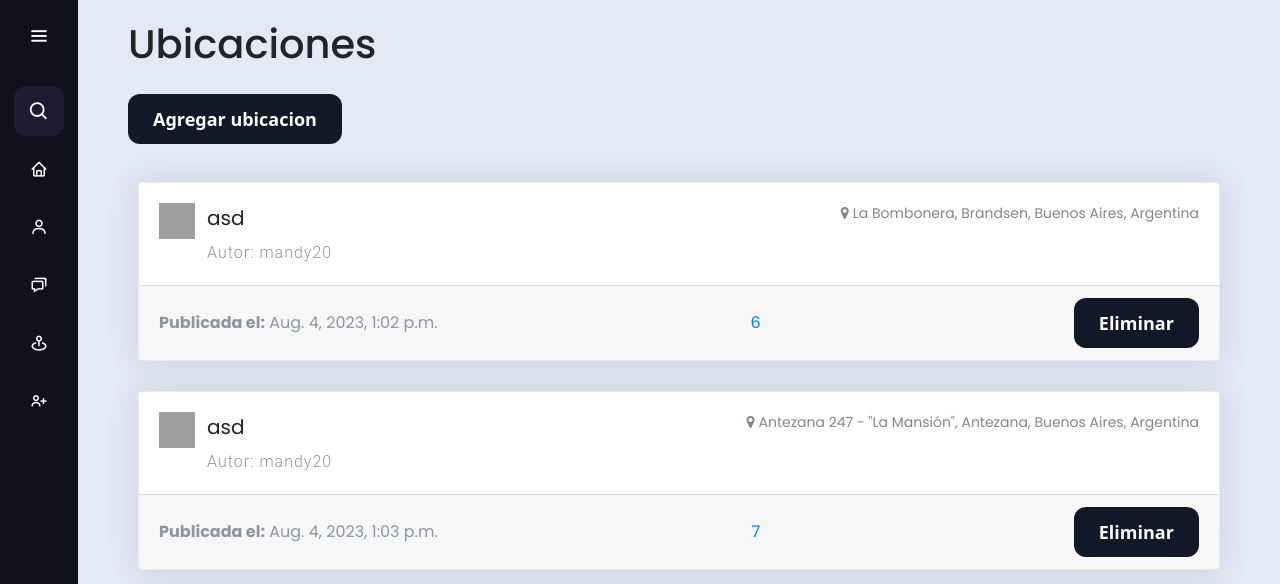
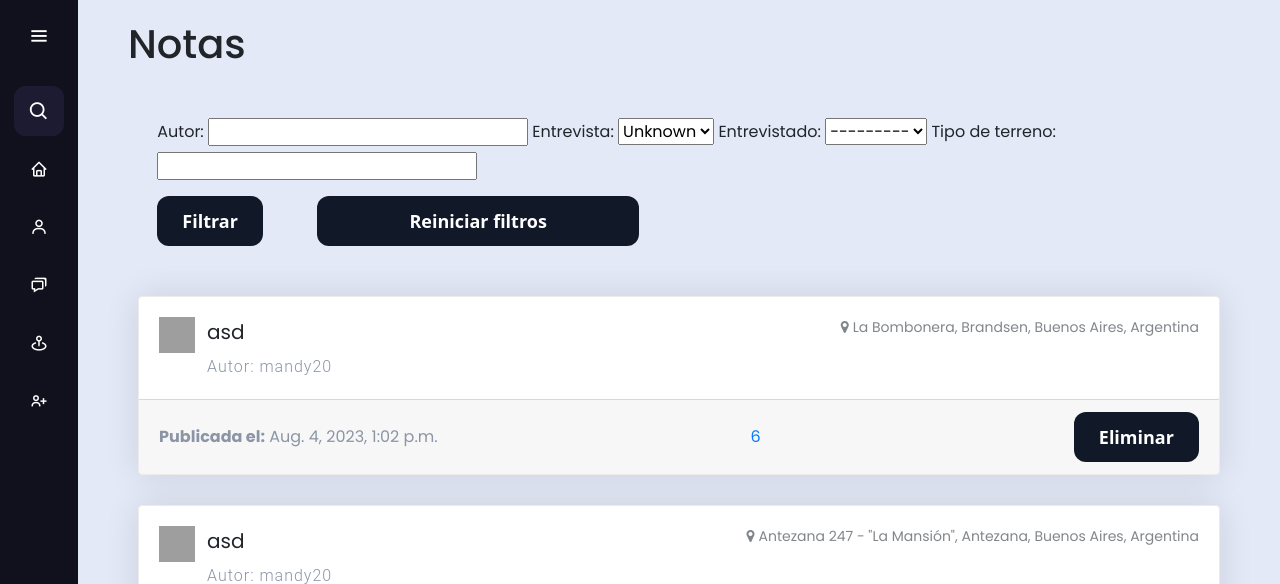
Before and after one commit to leesan2000/deu_HM, a Django app: page /notes/ in a window 1280 px wide. Shown: the top 584 px of the page. Run offline with Django 4.2, Linux system fonts and the light colour scheme; data comes from the database, SQL or seed files in the repository; data that the repository does not hold is empty; some libraries are stand-ins or nearby versions; grey boxes are pictures that could not be loaded.

Commit message:
fix vista notas

```diff
--- a/deu_HM/settings.py
+++ b/deu_HM/settings.py
@@ -26,7 +26,7 @@ SECRET_KEY = 'django-insecure-v6y6&@olputbz@r_@of-r9=#-+=l^ad_5=)%0n!ydc*7(7r8^8
 # SECURITY WARNING: don't run with debug turned on in production!
 DEBUG = True
 
-ALLOWED_HOSTS = []
+ALLOWED_HOSTS = ['ff35-186-57-212-20.ngrok-free.app', '127.0.0.1']
 
 
 # Application definition
@@ -143,3 +143,5 @@ MEDIA_ROOT = os.path.join(BASE_DIR, 'deu_HM/media')
 DEFAULT_AUTO_FIELD = 'django.db.models.BigAutoField'
 
 LOGIN_URL = 'login'
+
+CSRF_TRUSTED_ORIGINS = ['https://ff35-186-57-212-20.ngrok-free.app']
--- a/deu_HM/templates/notes.html
+++ b/deu_HM/templates/notes.html
@@ -17,15 +17,20 @@
     integrity="sha384-ggOyR0iXCbMQv3Xipma34MD+dH/1fQ784/j6cY/iJTQUOhcWr7x9JvoRxT2MZw1T" crossorigin="anonymous">
 
 
-<h1 style="margin-bottom: 20px; margin-left: 50px; padding-top: 20px;">Ubicaciones</h1>
+<h1 style="margin-bottom: 20px; margin-left: 50px; padding-top: 20px;">Notas</h1>
 
+<div class="container">
+    <form style="padding-left: 3%; padding-top: 30px; padding-right: 3%; padding-bottom: 50px;" method="get">
+        {{ filtro.form}}
+        <div class="form-group">
+        </div>
+        <input class="button-40" type="submit" value="Filtrar">
+        <a href="{% url 'notes' %}" ><input class="button-40" value="Reiniciar filtros" style="margin-left: 50px ;"></a>
 
-<h1>
-    <a href="{% url 'create' %}">
-        <button class="button-40" style="margin-left: 50px; margin-bottom: 30px;" role="button">Agregar
-            ubicacion</button>
-    </a>
-</h1>
+    </form>
+
+</div>
+
 
 <div class="message-container">
     {% if messages %}
```
